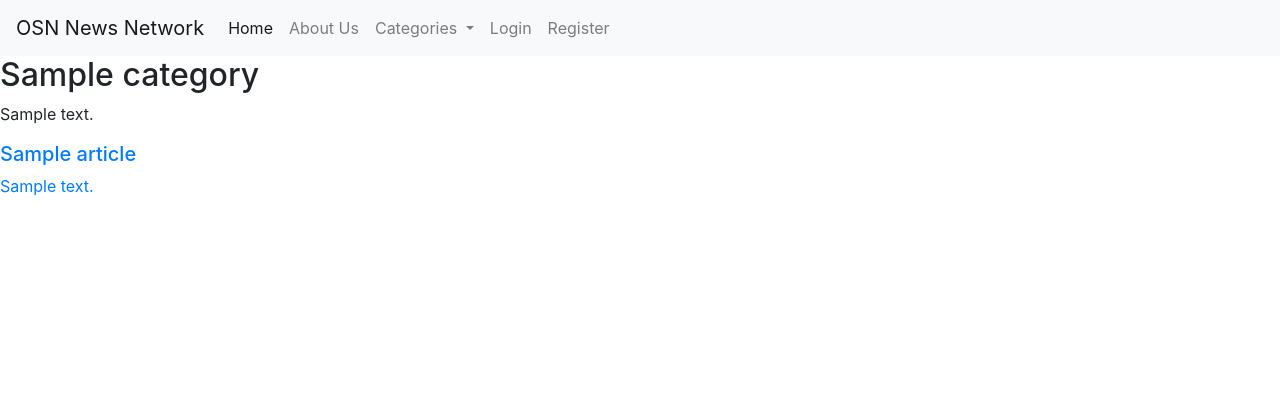
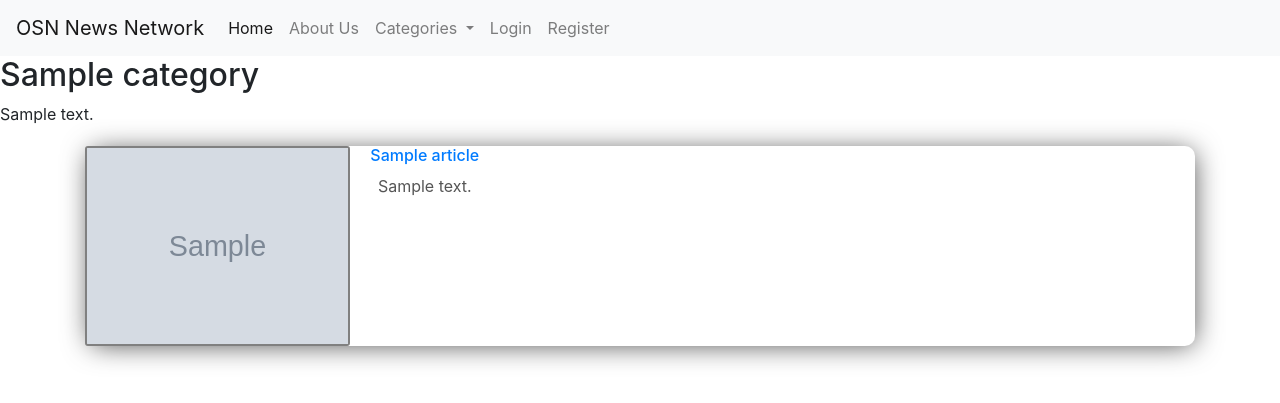
Before and after one commit to Mickjitsu/opensourcenews-, a Django app: a page that uses opensourcenews/articles/templates/articles/category.html in a window 1280 px wide. Shown: the top 403 px of the page. Run offline with Django 5.2, Linux system fonts and the light colour scheme; tables that the repository leaves empty hold one stand-in row (values such as "Sample post"); grey boxes marked "Sample" are stand-in pictures.

Commit message:
styling changes made - single categories page updated to be more user friendly

```diff
--- a/opensourcenews/articles/static/css/index.css
+++ b/opensourcenews/articles/static/css/index.css
@@ -86,6 +86,8 @@
   display: flex;
   flex-direction: column;
   box-shadow: none;
+  overflow-x: hidden;
+  overflow-y: auto;
 }
 
 .new-posts-secondary img {
@@ -103,7 +105,6 @@
   gap: 15px;
   padding: 10px;
   scroll-behavior: smooth;
-  border-top: 1px solid black;
   margin-top: 5px;
 }
 
@@ -121,7 +122,6 @@
 }
 
 .new-posts .text-content {
-  overflow-y: auto;
   max-height: 100%;
   padding-right: 20px;
 }
@@ -154,6 +154,10 @@
   text-align: left;
  }
 
+.breaking-news {
+  margin-bottom: 50px;
+}
+
 .article-details img {
   max-height: auto;
   max-width: 90%;
@@ -162,6 +166,25 @@
 
 .article-details p {
   margin-top: 5%;
+}
+
+.single-posts {
+  height: 25vh;
+  width: 100%;
+  box-shadow: 5px 5px 5px rgba(0, 0, 0, 0.3);
+  margin-top: 20px;
+  text-align: center;
+  border-radius: 10px;
+  -webkit-box-shadow: 2px 2px 28px -4px rgba(0,0,0,0.75);
+  -moz-box-shadow: 2px 2px 28px -4px rgba(0,0,0,0.75);
+  box-shadow: 2px 2px 28px -4px rgba(0,0,0,0.75);
+  display: flex;
+  align-items: flex-start;
+  margin-bottom: 10px;
+}
+
+.img-div {
+  min-width: 200px;
 }
 
 .single-excerpt {
--- a/opensourcenews/articles/templates/articles/category.html
+++ b/opensourcenews/articles/templates/articles/category.html
@@ -2,7 +2,7 @@
 {% load static %}
 
 {% block css %}
-<link rel="stylesheet" href="{% static 'homepage/index.css' %}">
+<link rel="stylesheet" href="{% static 'css/index.css' %}">
 {% endblock %}
 {% block content%}
 <div class="home-container">
@@ -13,15 +13,19 @@
         {{ categories.description }}
     </p>
 </div>
-<div class="cat-posts">
+<div class="cat-posts column container">
   {% for post in posts %}
   {% if post.is_published == True %}
-  <div class="posts">
   <a href="{% url 'single-post' post.slug %}">
-    <h5> {{ post.title }}</h5>
-    <p> {{ post.get_excerpt }}</p>
-  </div>
-  </a>
+    <div class="new-posts single-posts {% if forloop.counter|divisibleby:2 %}reverse-layout{% endif %}">
+        <img src="{{ post.image.url }}" alt="{{ post.title }}">
+
+        <div class="text-content">
+            <h6>{{ post.title }}</h6>
+            <p>{{ post.short_description }}</p>
+        </div>
+    </div>
+</a>
   {% else %}
 
   {% endif %}
```
Also changed, not shown: opensourcenews/articles/templates/articles/index.html (+4 -4 lines), opensourcenews/media/articles/fsa.jpeg (added), opensourcenews/media/articles/iranusa.jpg (added), opensourcenews/media/articles/midpeace.JPG (added), opensourcenews/media/articles/saudi.jpg (added), opensourcenews/media/articles/smart.jpeg (added).
